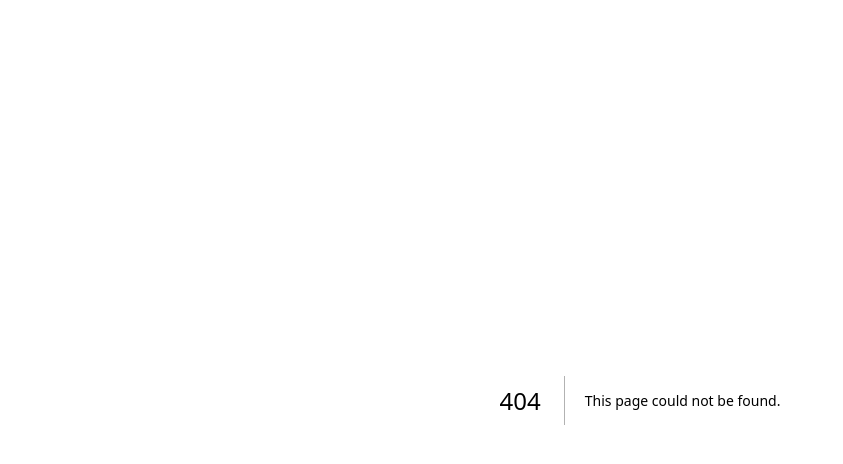
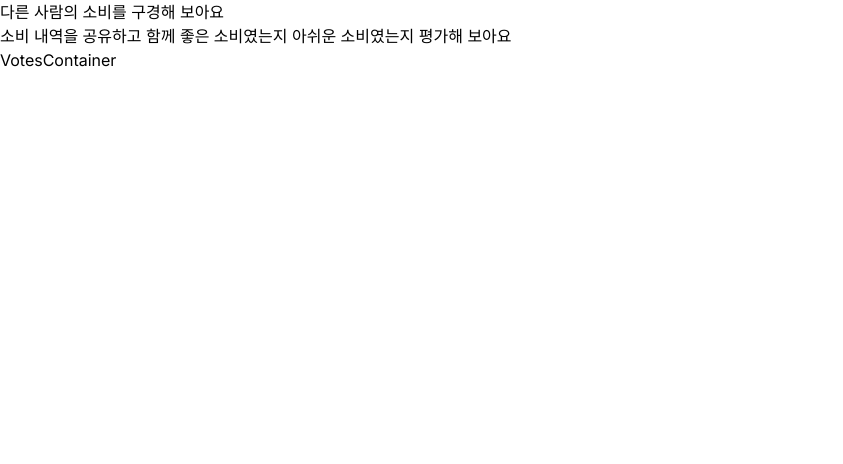
Before and after one commit to ZZANTech/ZZANTech-Fe, a Next.js app: page /boards/votes in a window 1280 px wide. Before the commit this address had no page. Shown: the top 464 px of the page, without its empty margins (0-843 px from the left). Built offline with nearby package versions, Linux system fonts and the light colour scheme.

Commit message:
feat: add VotesContainer component

```diff
--- /dev/null
+++ b/src/app/(main)/boards/votes/_components/VotesContainer.tsx
@@ -0,0 +1,5 @@
+function VotesContainer() {
+  return <div>VotesContainer</div>;
+}
+
+export default VotesContainer;
--- /dev/null
+++ b/src/app/(main)/boards/votes/page.tsx
@@ -0,0 +1,17 @@
+import BoardsPage from "../_components/BoardsPage";
+import VotesContainer from "./_components/VotesContainer";
+
+function VotesPage() {
+  return (
+    <div>
+      <BoardsPage
+        title="다른 사람의 소비를 구경해 보아요"
+        description="소비 내역을 공유하고 함께 좋은 소비였는지 아쉬운 소비였는지 평가해 보아요"
+      >
+        <VotesContainer />
+      </BoardsPage>
+    </div>
+  );
+}
+
+export default VotesPage;
```
Also changed, not shown: src/app/(main)/boards/votes/[voteId]/page.tsx (renamed from src/app/(main)/boards/vote/[voteId]/page.tsx).
